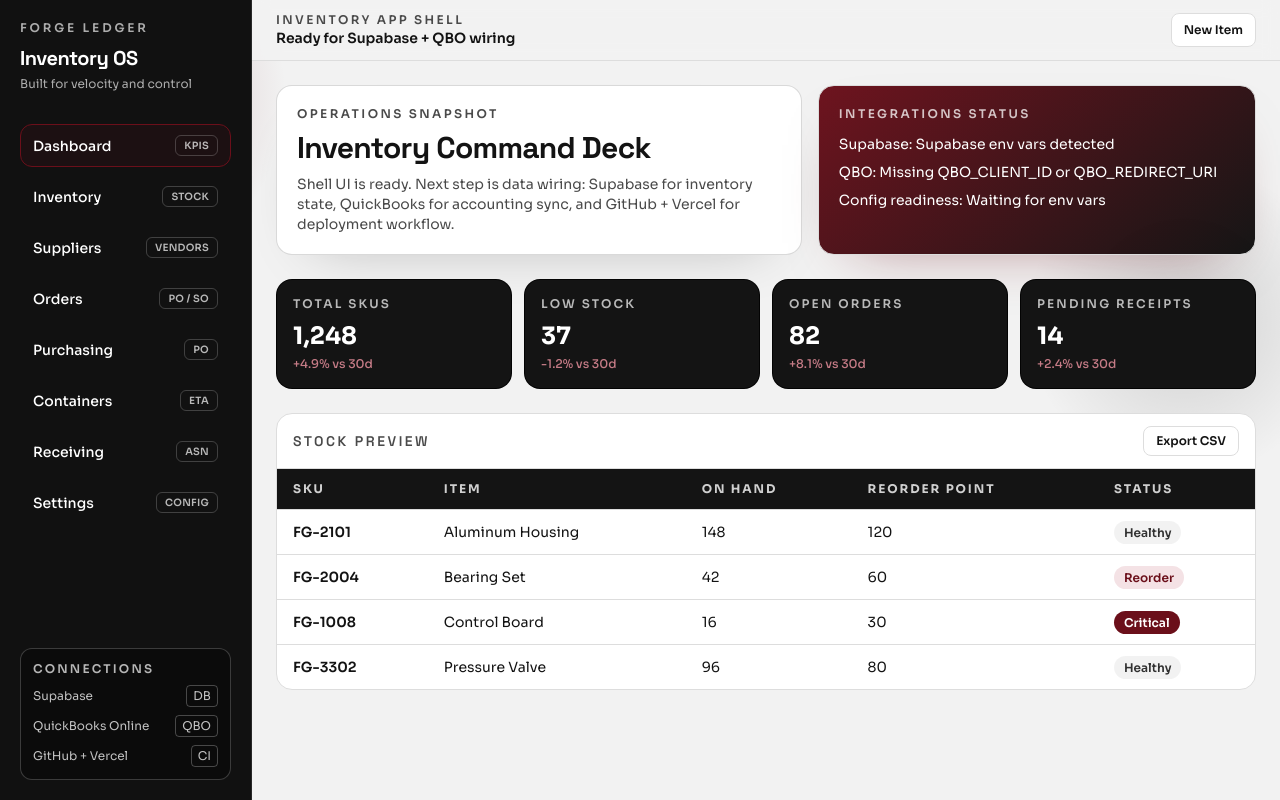
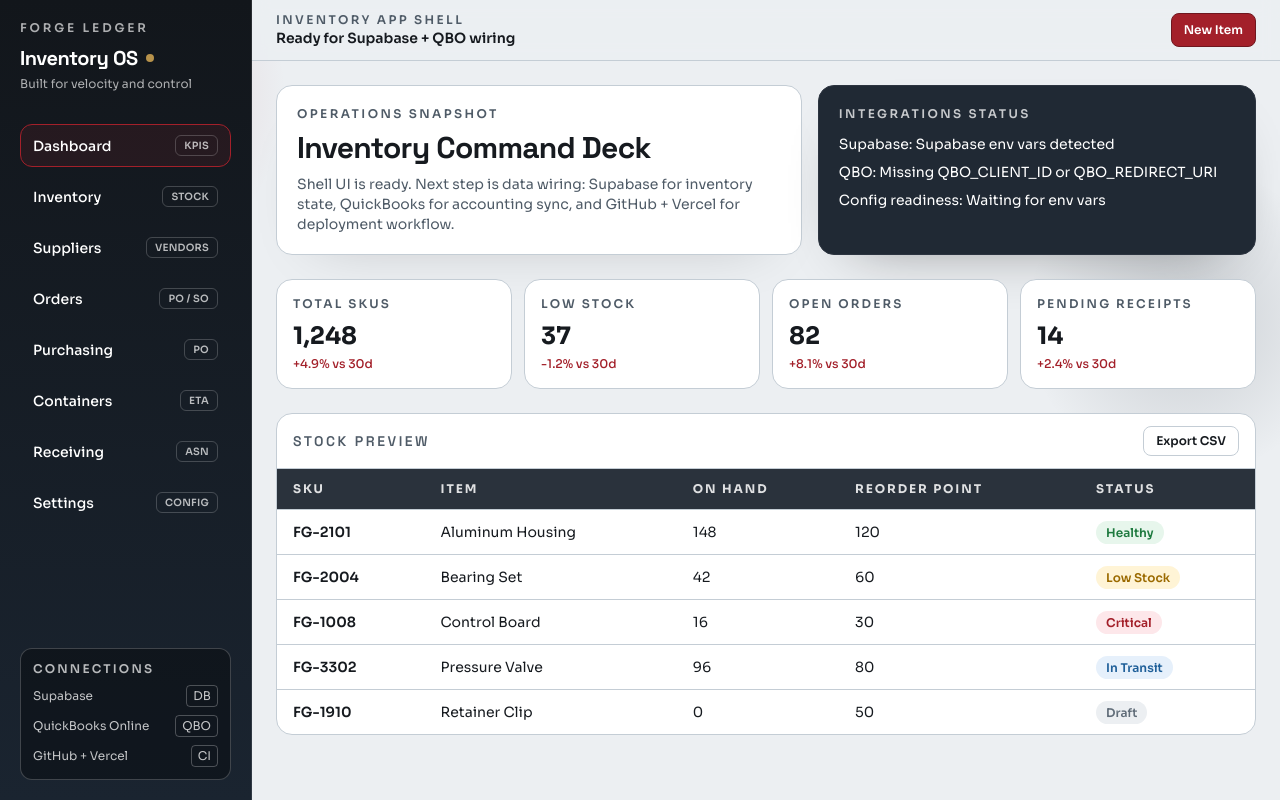
Before and after one commit to kadieharrett223-cloud/inventory-app, a Next.js app: page / in a window 1280 px wide. Built offline with nearby package versions, Linux system fonts and the light colour scheme; no server answers.

Commit message:
Refine industrial brand palette and semantic status colors

```diff
--- a/src/app/globals.css
+++ b/src/app/globals.css
@@ -1,14 +1,27 @@
 @import "tailwindcss";
 
 :root {
-  --bg-page: #f2f2f2;
-  --panel-strong: #111111;
+  --bg-page: #eceff2;
+  --panel-strong: #12161b;
+  --panel-strong-alt: #1a2430;
   --panel: #ffffff;
-  --text-primary: #131313;
-  --text-muted: #4a4a4a;
-  --line-soft: #dddddd;
-  --brand-accent: #6b0f1a;
-  --brand-secondary: #3a0a10;
+  --text-primary: #161a1f;
+  --text-muted: #4f5b67;
+  --line-soft: #c4cdd5;
+  --brand-accent: #a3202a;
+  --brand-secondary: #6f171f;
+  --brand-gold: #b7924b;
+
+  --status-green-bg: #e7f6ec;
+  --status-green-text: #1e7a3f;
+  --status-yellow-bg: #fff4d6;
+  --status-yellow-text: #9b6a00;
+  --status-red-bg: #fde7ea;
+  --status-red-text: #a3202a;
+  --status-blue-bg: #e6f0fb;
+  --status-blue-text: #1f5f99;
+  --status-gray-bg: #eceff2;
+  --status-gray-text: #616d79;
 }
 
 @theme inline {
--- a/src/app/page.tsx
+++ b/src/app/page.tsx
@@ -1,6 +1,8 @@
 import { validateConfig } from "@/lib/config";
 import { getQboConnectionState } from "@/lib/qbo";
 import { getSupabaseConnectionState } from "@/lib/supabase";
+
+type StockStatus = "Healthy" | "Low Stock" | "Critical" | "In Transit" | "Draft";
 
 export default function Home() {
   const config = validateConfig();
@@ -14,17 +16,26 @@ export default function Home() {
     { label: "Pending Receipts", value: "14", delta: "+2.4%" },
   ];
 
-  const tableRows = [
+  const tableRows: { sku: string; item: string; qty: number; reorder: number; status: StockStatus }[] = [
     { sku: "FG-2101", item: "Aluminum Housing", qty: 148, reorder: 120, status: "Healthy" },
-    { sku: "FG-2004", item: "Bearing Set", qty: 42, reorder: 60, status: "Reorder" },
+    { sku: "FG-2004", item: "Bearing Set", qty: 42, reorder: 60, status: "Low Stock" },
     { sku: "FG-1008", item: "Control Board", qty: 16, reorder: 30, status: "Critical" },
-    { sku: "FG-3302", item: "Pressure Valve", qty: 96, reorder: 80, status: "Healthy" },
+    { sku: "FG-3302", item: "Pressure Valve", qty: 96, reorder: 80, status: "In Transit" },
+    { sku: "FG-1910", item: "Retainer Clip", qty: 0, reorder: 50, status: "Draft" },
   ];
+
+  const statusClassMap: Record<StockStatus, string> = {
+    Healthy: "bg-[var(--status-green-bg)] text-[var(--status-green-text)]",
+    "Low Stock": "bg-[var(--status-yellow-bg)] text-[var(--status-yellow-text)]",
+    Critical: "bg-[var(--status-red-bg)] text-[var(--status-red-text)]",
+    "In Transit": "bg-[var(--status-blue-bg)] text-[var(--status-blue-text)]",
+    Draft: "bg-[var(--status-gray-bg)] text-[var(--status-gray-text)]",
+  };
 
   return (
     <section className="mx-auto w-full max-w-6xl animate-[fadeIn_500ms_ease-out] space-y-6">
       <div className="grid gap-4 lg:grid-cols-[1.2fr_1fr]">
-        <div className="rounded-2xl border border-black/15 bg-[var(--panel)] p-5 shadow-[0_24px_60px_-38px_rgba(0,0,0,0.28)]">
+        <div className="rounded-2xl border border-[var(--line-soft)] bg-[var(--panel)] p-5 shadow-[0_24px_60px_-40px_rgba(0,0,0,0.22)]">
           <p className="text-xs font-semibold uppercase tracking-[0.2em] text-[var(--text-muted)]">
             Operations Snapshot
           </p>
@@ -34,7 +45,7 @@ export default function Home() {
             QuickBooks for accounting sync, and GitHub + Vercel for deployment workflow.
           </p>
         </div>
-        <div className="rounded-2xl border border-[var(--line-soft)] bg-[linear-gradient(140deg,rgba(107,15,26,0.98),rgba(17,17,17,0.98))] p-5 text-white shadow-[0_24px_60px_-36px_rgba(107,15,26,0.5)]">
+        <div className="rounded-2xl border border-[#2c3440] bg-[#202934] p-5 text-white shadow-[0_24px_60px_-36px_rgba(0,0,0,0.45)]">
           <p className="text-xs font-semibold uppercase tracking-[0.2em] text-white/75">
             Integrations Status
           </p>
@@ -50,13 +61,13 @@ export default function Home() {
         {metrics.map((metric) => (
           <article
             key={metric.label}
-            className="rounded-2xl border border-black/85 bg-[#141414] p-4 text-white"
+            className="rounded-2xl border border-[var(--line-soft)] bg-[var(--panel)] p-4"
           >
-            <p className="text-xs font-semibold uppercase tracking-[0.18em] text-white/70">
+            <p className="text-xs font-semibold uppercase tracking-[0.18em] text-[var(--text-muted)]">
               {metric.label}
             </p>
             <p className="mt-2 text-2xl font-bold">{metric.value}</p>
-            <p className="mt-1 text-xs font-medium text-[#c57b86]">{metric.delta} vs 30d</p>
+            <p className="mt-1 text-xs font-medium text-[var(--brand-accent)]">{metric.delta} vs 30d</p>
           </article>
         ))}
       </div>
@@ -73,7 +84,7 @@ export default function Home() {
 
         <div className="overflow-x-auto">
           <table className="min-w-full text-left text-sm">
-            <thead className="bg-[#141414] text-xs uppercase tracking-[0.16em] text-white/80">
+            <thead className="bg-[#2a323c] text-xs uppercase tracking-[0.16em] text-white/85">
               <tr>
                 <th className="px-4 py-3">SKU</th>
                 <th className="px-4 py-3">Item</th>
@@ -92,11 +103,7 @@ export default function Home() {
                   <td className="px-4 py-3">
                     <span
                       className={`rounded-full px-2.5 py-1 text-xs font-semibold ${
-                        row.status === "Healthy"
-                          ? "bg-black/5 text-black/80"
-                          : row.status === "Reorder"
-                            ? "bg-[#f4e2e5] text-[var(--brand-accent)]"
-                            : "bg-[var(--brand-accent)] text-white"
+                        statusClassMap[row.status]
                       }`}
                     >
                       {row.status}
--- a/src/components/app-shell.tsx
+++ b/src/components/app-shell.tsx
@@ -33,18 +33,21 @@ export function AppShell({ children }: AppShellProps) {
   return (
     <div className="relative min-h-screen overflow-x-hidden bg-[var(--bg-page)] text-[var(--text-primary)]">
       <div className="pointer-events-none absolute inset-0 z-0 opacity-80">
-        <div className="absolute -left-24 -top-24 h-96 w-96 rounded-full bg-[radial-gradient(circle,_rgba(107,15,26,0.35)_0%,_rgba(107,15,26,0)_70%)]" />
-        <div className="absolute -right-16 top-40 h-80 w-80 rounded-full bg-[radial-gradient(circle,_rgba(0,0,0,0.18)_0%,_rgba(0,0,0,0)_70%)]" />
+        <div className="absolute -left-24 -top-24 h-96 w-96 rounded-full bg-[radial-gradient(circle,_rgba(163,32,42,0.24)_0%,_rgba(163,32,42,0)_70%)]" />
+        <div className="absolute -right-16 top-40 h-80 w-80 rounded-full bg-[radial-gradient(circle,_rgba(26,36,48,0.2)_0%,_rgba(26,36,48,0)_70%)]" />
       </div>
 
       <div className="relative z-10 grid min-h-screen grid-cols-1 md:grid-cols-[252px_1fr]">
-        <aside className="border-b border-white/10 bg-[var(--panel-strong)] text-white md:border-b-0 md:border-r">
+        <aside className="border-b border-white/10 bg-[linear-gradient(180deg,var(--panel-strong),var(--panel-strong-alt))] text-white md:border-b-0 md:border-r">
           <div className="flex h-full flex-col p-5">
             <Link href="/" className="mb-8 block">
               <p className="text-xs font-semibold uppercase tracking-[0.24em] text-white/65">
                 Forge Ledger
               </p>
-              <h1 className="mt-2 text-xl font-bold tracking-tight">Inventory OS</h1>
+              <h1 className="mt-2 flex items-center gap-2 text-xl font-bold tracking-tight">
+                Inventory OS
+                <span className="inline-block h-2 w-2 rounded-full bg-[var(--brand-gold)]" />
+              </h1>
               <p className="mt-1 text-xs text-white/65">
                 Built for velocity and control
               </p>
@@ -106,7 +109,7 @@ export function AppShell({ children }: AppShellProps) {
                   Ready for Supabase + QBO wiring
                 </p>
               </div>
-              <button className="rounded-lg border border-[var(--line-soft)] bg-[var(--panel)] px-3 py-2 text-xs font-semibold hover:border-[var(--brand-accent)] hover:text-[var(--brand-accent)]">
+              <button className="rounded-lg border border-[var(--brand-secondary)] bg-[var(--brand-accent)] px-3 py-2 text-xs font-semibold text-white hover:bg-[var(--brand-secondary)]">
                 New Item
               </button>
             </div>
```
